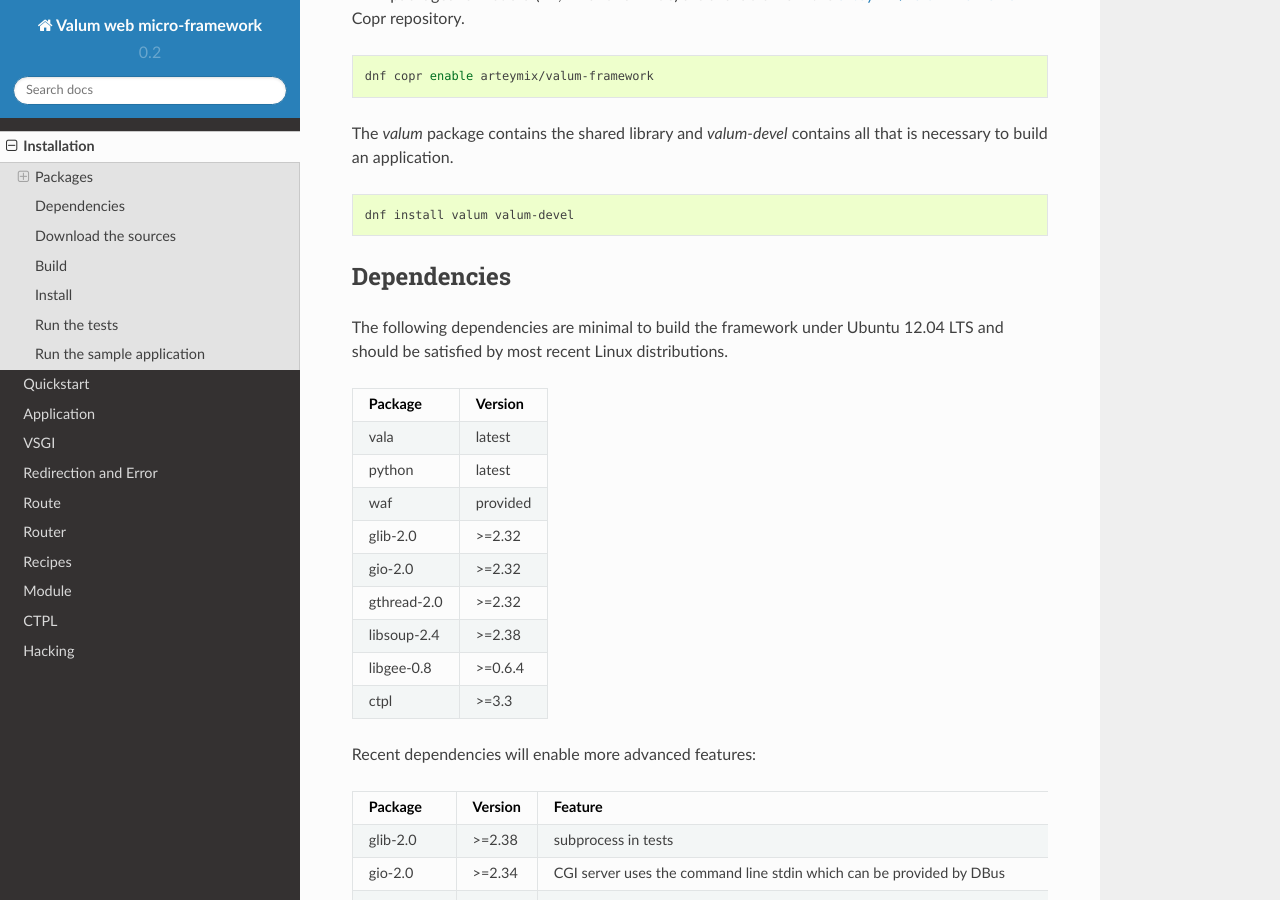
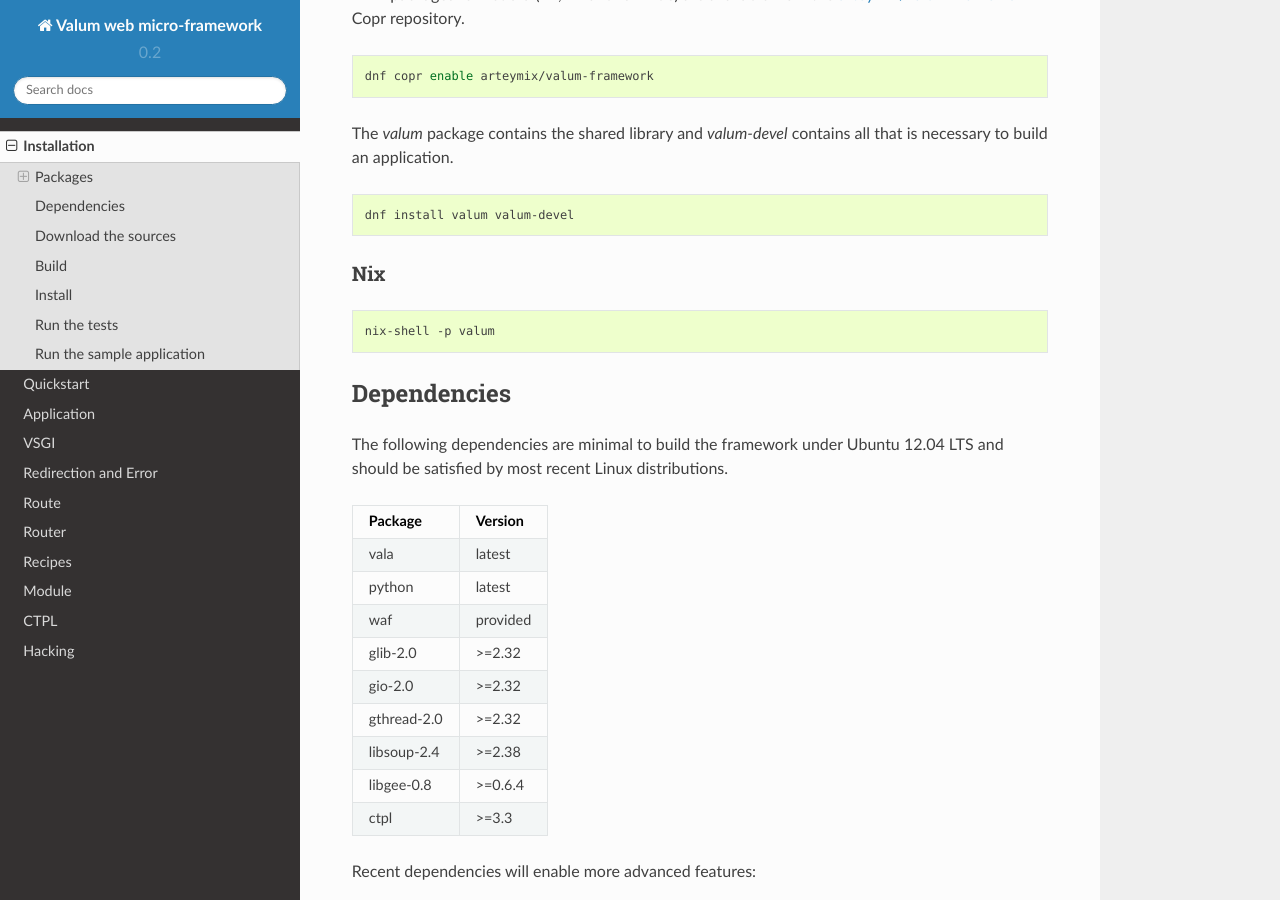
Before and after one commit to valum-framework/valum, a Sphinx documentation site: the page built from docs/installation.rst, in a window 1280 px wide and 900 px high, scrolled down 427 px. Built offline with Sphinx 7.4.7 and the Read the Docs theme 2.0.0, drawn with Linux system fonts in a browser that asks for light colours; pages that are not in the unit, such as notebooks, are missing from menus.

Commit message:
Document how Valum can be installed from nix

```diff
--- a/docs/installation.rst
+++ b/docs/installation.rst
@@ -31,6 +31,13 @@
 .. code-block:: bash
 
     dnf install valum valum-devel
+
+Nix
+~~~
+
+.. code-block:: bash
+
+    nix-shell -p valum
 
 Dependencies
 ------------
```
